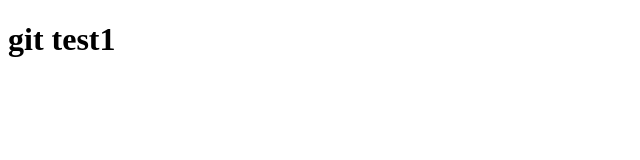
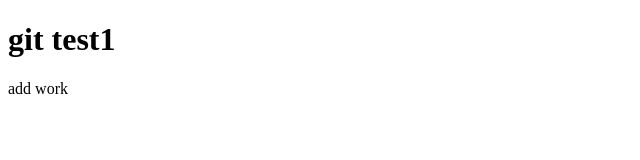
Before and after one commit to dghasdf/portfolio, a plain HTML site: page index.html in a window 1280 px wide. Shown: the full height of the page, 0-640 px from the left. Drawn offline with Linux system fonts and the light colour scheme.

Commit message:
team1 frist commit

```diff
--- a/index.html
+++ b/index.html
@@ -7,5 +7,6 @@
 </head>
 <body>
     <h1>git test1</h1>
+    <p>add work</p>
 </body>
 </html>
```
